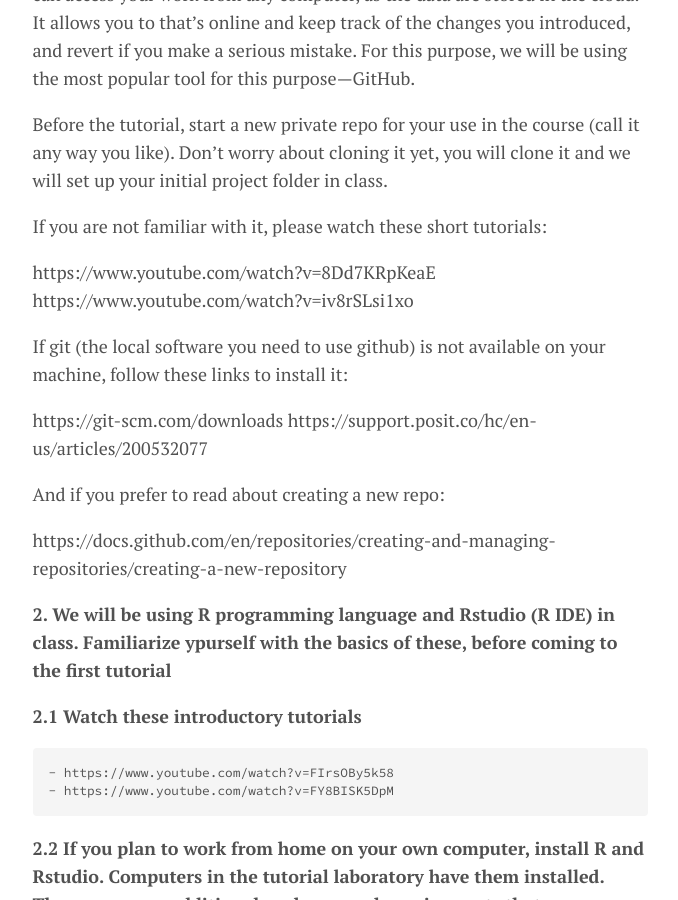
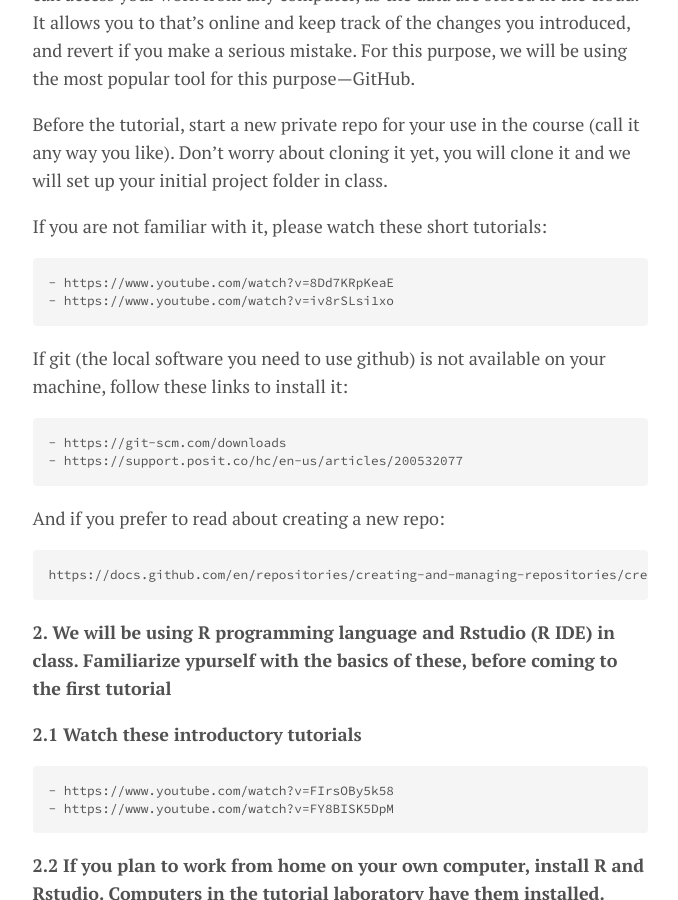
Before and after one commit to rfl-urbaniak/teaching, a Jekyll site: the page built from shared/rinstructions.md, in a window 1280 px wide and 900 px high, scrolled down 370 px. Shown: the whole window, without its empty margins (300-978 px from the left). Built offline with Jekyll 4.4.1, drawn with Linux system fonts in a browser that asks for light colours.

Commit message:
comm16.01v2

```diff
--- a/shared/rinstructions.md
+++ b/shared/rinstructions.md
@@ -15,17 +15,20 @@
 
 If you are not familiar with it, please watch these short tutorials:
 
-https://www.youtube.com/watch?v=8Dd7KRpKeaE
-https://www.youtube.com/watch?v=iv8rSLsi1xo
+    - https://www.youtube.com/watch?v=8Dd7KRpKeaE
+    - https://www.youtube.com/watch?v=iv8rSLsi1xo
+
 
 If git (the local software you need to use github) is not available on your machine, follow these links to install it:
 
-https://git-scm.com/downloads
-https://support.posit.co/hc/en-us/articles/200532077
+    - https://git-scm.com/downloads
+    - https://support.posit.co/hc/en-us/articles/200532077
+
 
 And if you prefer to read about creating a new repo:
 
-https://docs.github.com/en/repositories/creating-and-managing-repositories/creating-a-new-repository
+    https://docs.github.com/en/repositories/creating-and-managing-repositories/creating-a-new-repository
+
 
 <b>2. We will be using R programming language and Rstudio (R IDE) in class. Familiarize ypurself with the basics of these, before coming to the first tutorial </b>
 
@@ -44,6 +47,8 @@
 
 using the swirl library.  See:
 
-https://swirlstats.com/students.html
+    https://swirlstats.com/students.html
+
+
 
 for installation and instructions (it's best to type in the terminal at the bottom of Rstudio when using swirl).
```
